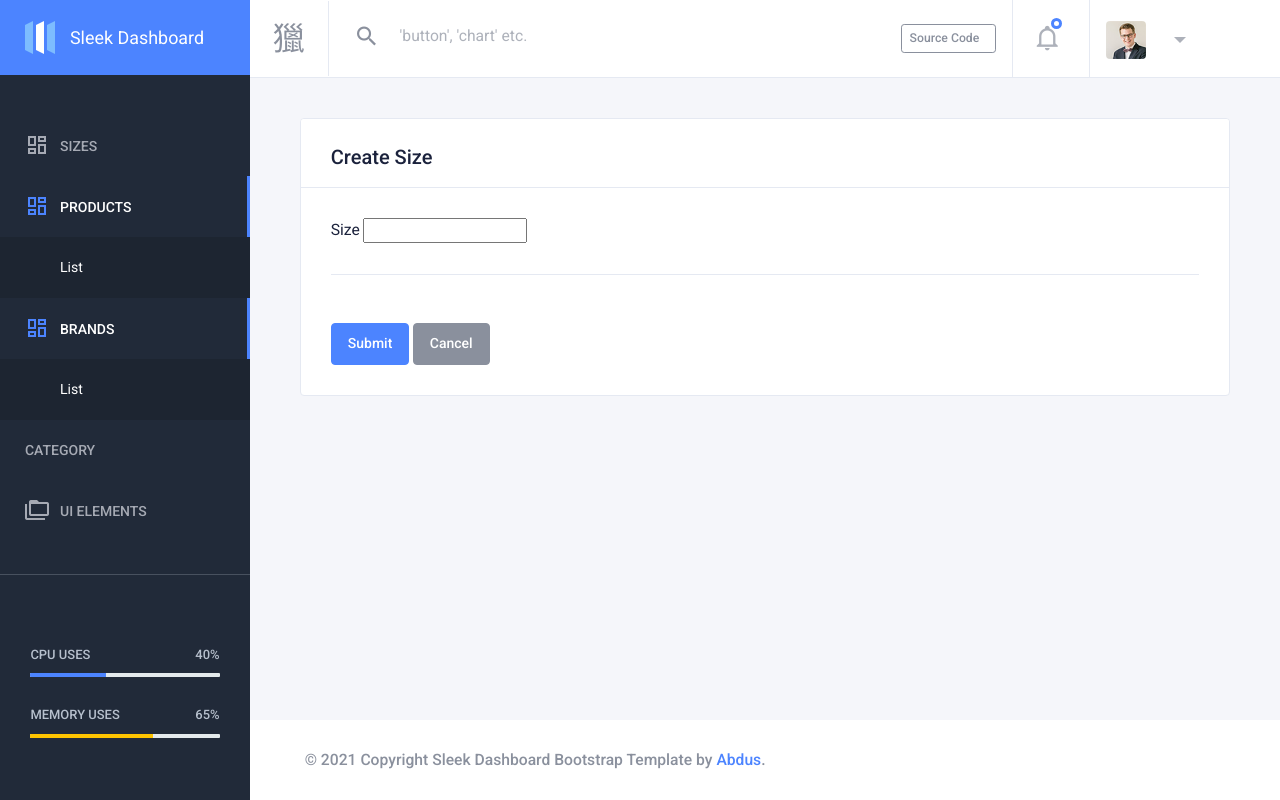
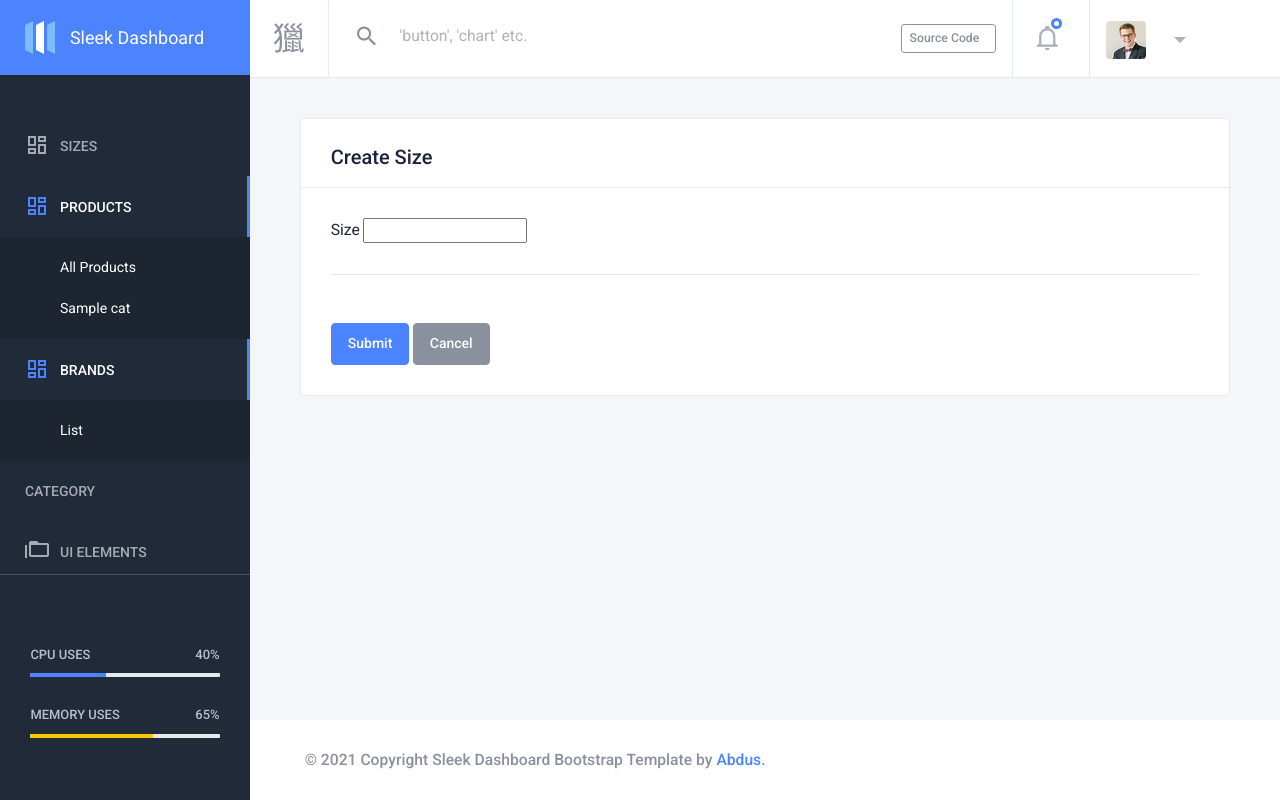
Before and after one commit to anuskasthapit98/fashion-ecommerce, a Django app: template dashboard/templates/dashboard/size/form.html in a window 1280 px wide. Run offline with Django 3.2, Linux system fonts and the light colour scheme; the template is opened without the code that fills it: most values are stand-ins (such as "Sample title", 1, 10 or a date in 2020); form fields are guessed from the names that the template uses; some libraries are stand-ins or nearby versions.

Commit message:
style pull

```diff
--- a/dashboard/mixin.py
+++ b/dashboard/mixin.py
@@ -1,6 +1,9 @@
 from django.core.exceptions import PermissionDenied
 from django.shortcuts import redirect
 from django.contrib.auth.models import User, Group
+from django.views.generic.base import TemplateView
+
+from dashboard.models import Category
 
 
 class AdminRequiredMixin(object):
--- a/dashboard/templates/dashboard/base/sidebar.html
+++ b/dashboard/templates/dashboard/base/sidebar.html
@@ -48,9 +48,16 @@
                 <div class="sub-menu">
                       <li  class="active" >
                         <a class="sidenav-item-link" href="{% url 'dashboard:product-list' %}">
-                          <span class="nav-text">List</span>
+                          <span class="nav-text">All Products</span>
                         </a>
                       </li>
+                      {% for cat in categories %}
+                      <li  class="active" >
+                        <a class="sidenav-item-link" href="">
+                          <span class="nav-text">{{ cat.name }}</span>
+                        </a>
+                      </li>
+                      {% endfor %}
                 </div>
               </ul>
             </li>
```
